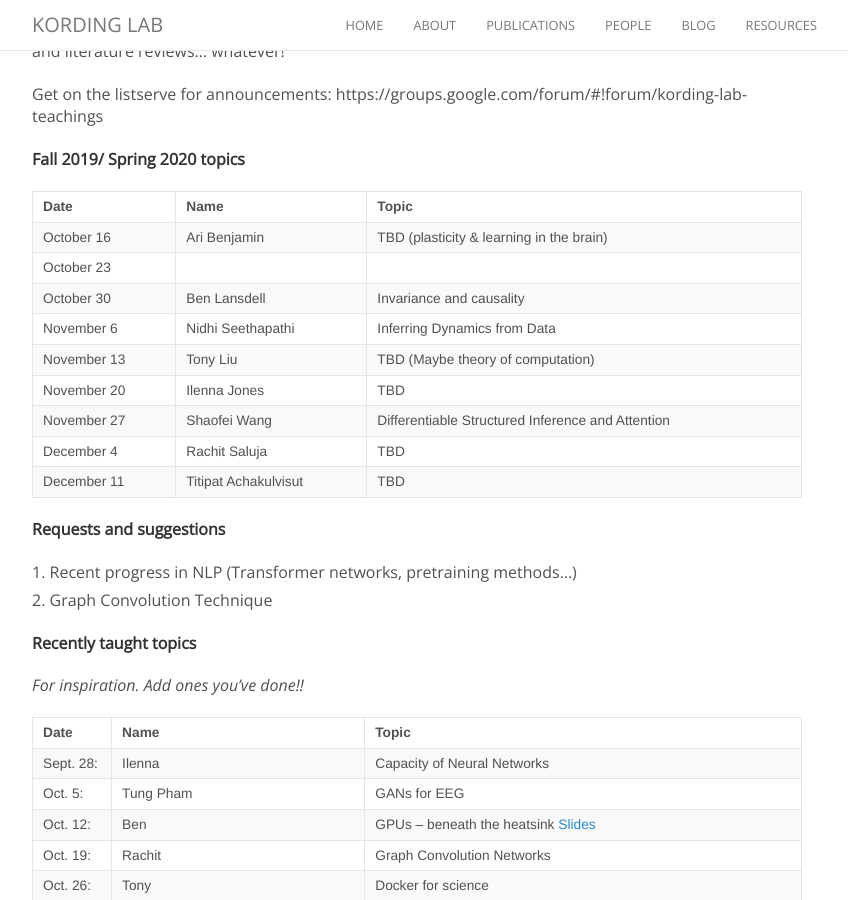
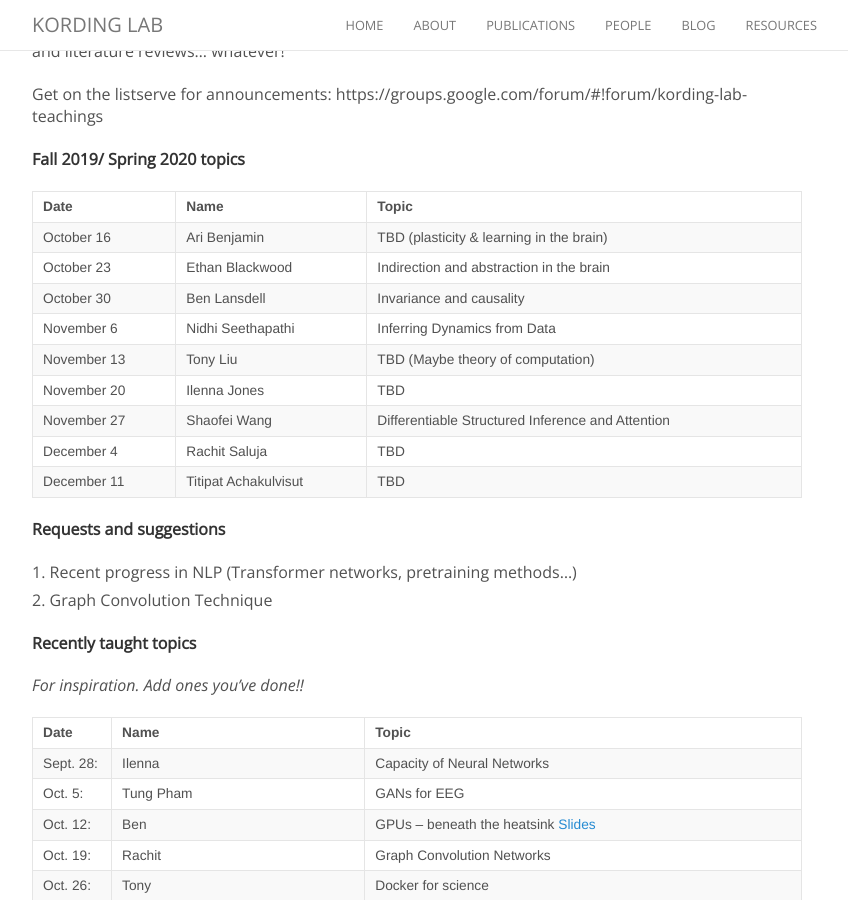
Before and after one commit to KordingLab/KordingLab.github.io, a Jekyll site: the page built from _posts/2018-08-29-upcoming-lab-teaching.md, in a window 1280 px wide and 900 px high, scrolled down 300 px. Shown: the whole window, without its empty margins (223-1071 px from the left). Built offline with Jekyll 4.4.1, drawn with Linux system fonts in a browser that asks for light colours; nearby versions of some CDN libraries; comment, search, counter and statistics services are not loaded.

Commit message:
Update 2018-08-29-upcoming-lab-teaching.md

```diff
--- a/_posts/2018-08-29-upcoming-lab-teaching.md
+++ b/_posts/2018-08-29-upcoming-lab-teaching.md
@@ -18,8 +18,8 @@ Get on the listserve for announcements: https://groups.google.com/forum/#!forum/
 | Date | Name | Topic |
 |------|------|-------|
 |October 16|Ari Benjamin|TBD (plasticity & learning in the brain)|
-|October 23|||
-|October 30|Ben Lansdell| Invariance and causality |
+|October 23|Ethan Blackwood|Indirection and abstraction in the brain|
+|October 30|Ben Lansdell| Invariance and causality|
 |November 6|Nidhi Seethapathi|Inferring Dynamics from Data|
 |November 13|Tony Liu| TBD (Maybe theory of computation)|
 |November 20|Ilenna Jones|TBD|
```
